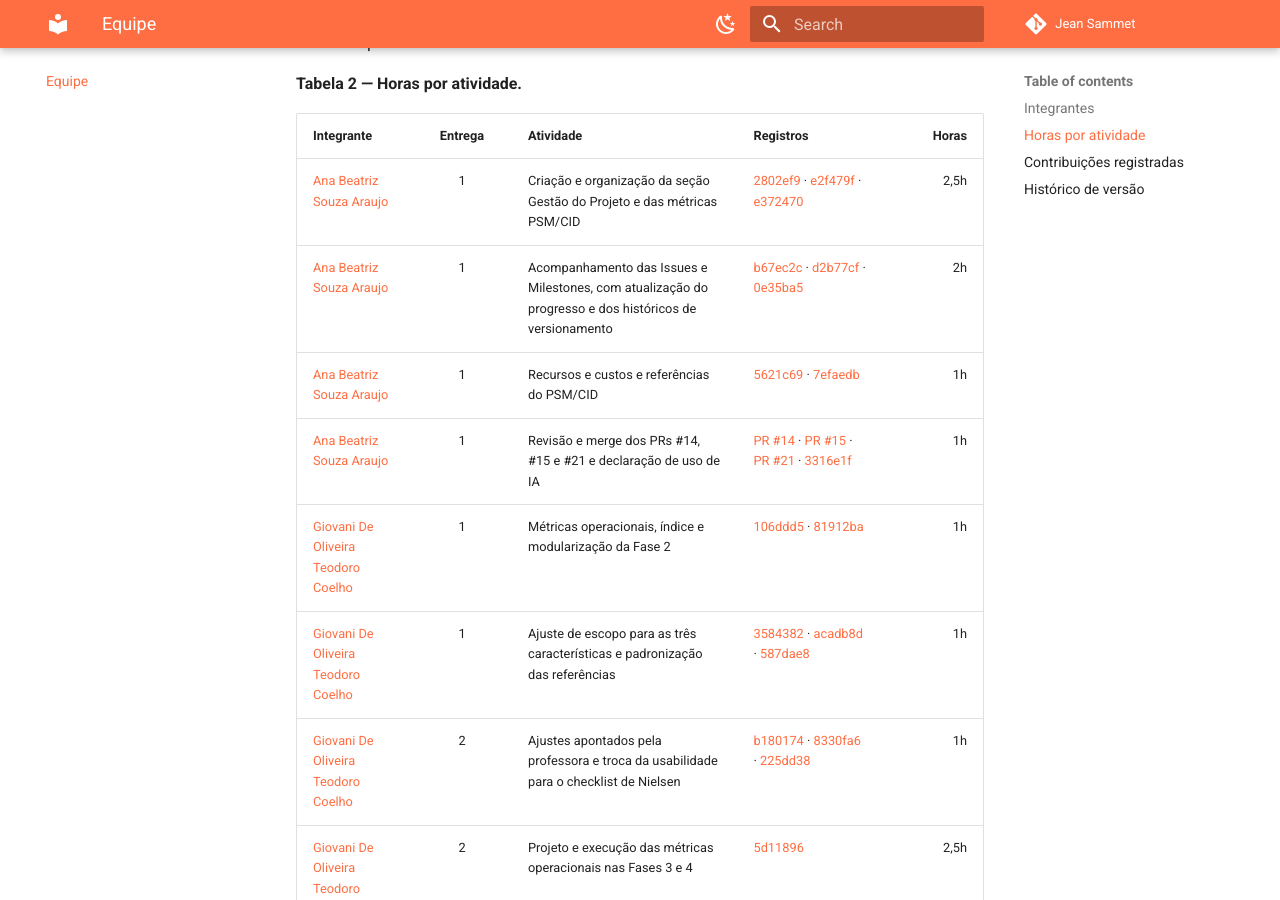
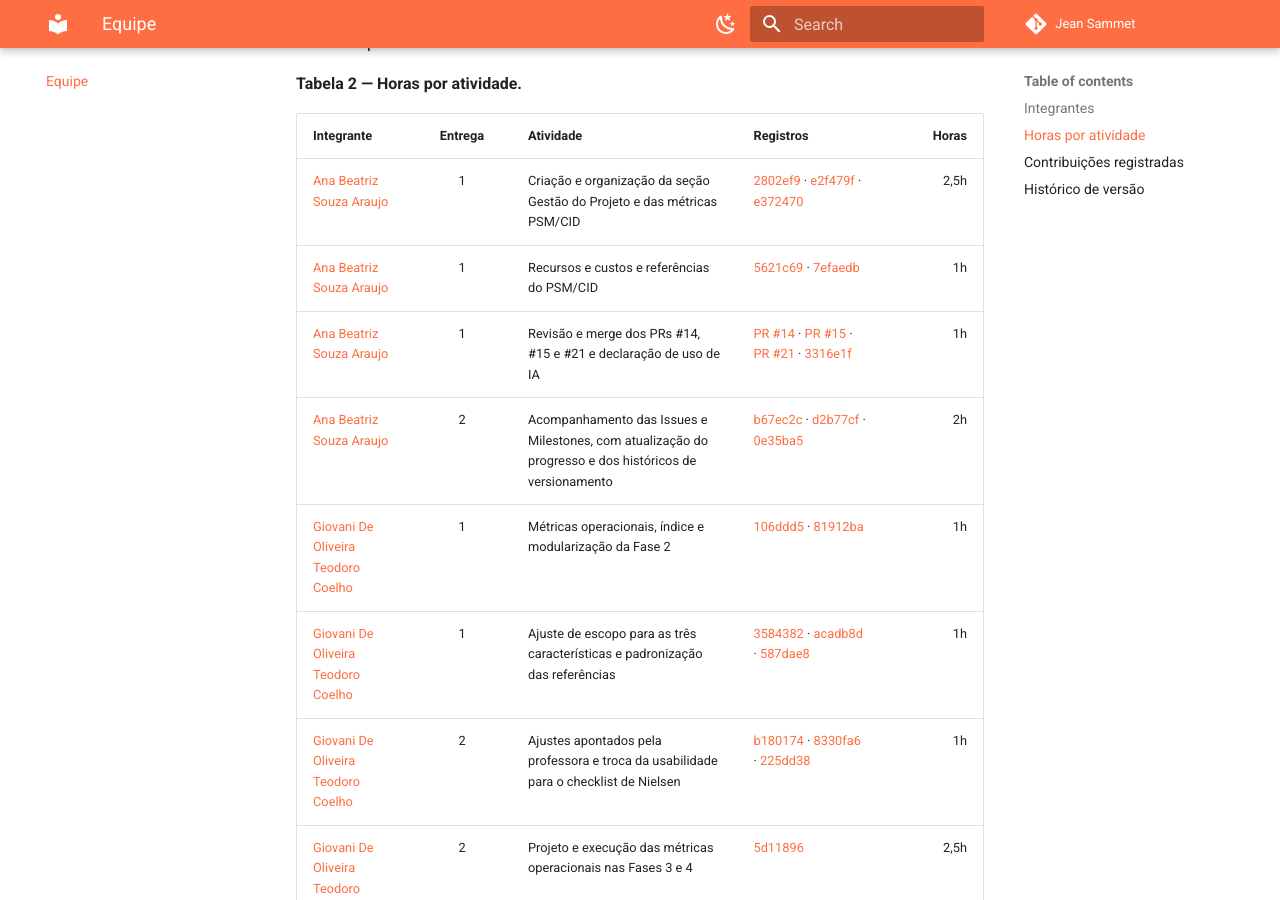
Before and after one commit to FCTE-Qualidade-de-Software-1/2026-2_T02_JEAN_SAMMET, an MkDocs documentation site: the page built from docs/equipe/equipe.md, in a window 1280 px wide and 900 px high, scrolled down 957 px. Built offline with MkDocs 1.6.1 and Material for MkDocs 9.7.7, drawn with Linux system fonts in a browser that asks for light colours; comment, search, counter and statistics services are not loaded.

Commit message:
Modificando trabalho de equipe
Co-authored-by: AnnaBeatrizAraujo ana.araujo4519@gmail.com

```diff
--- a/docs/equipe/equipe.md
+++ b/docs/equipe/equipe.md
@@ -25,9 +25,9 @@
 | Integrante | Entrega | Atividade | Registros | Horas |
 | --- | :---: | --- | --- | ---: |
 | [Ana Beatriz Souza Araujo](https://github.com/AnnaBeatrizAraujo) | 1 | Criação e organização da seção Gestão do Projeto e das métricas PSM/CID | [2802ef9](https://github.com/FCTE-Qualidade-de-Software-1/2026-2_T02_JEAN_SAMMET/commit/2802ef9469c1cff7f5ce41cc6c2f11972e9caac1) · [e2f479f](https://github.com/FCTE-Qualidade-de-Software-1/2026-2_T02_JEAN_SAMMET/commit/e2f479f359f3d6d70d4b4e3ddc55e29e50edb7d4) · [e372470](https://github.com/FCTE-Qualidade-de-Software-1/2026-2_T02_JEAN_SAMMET/commit/e372470367e2d110094e26eaac1220c5a3bd2fe9) | 2,5h |
-| [Ana Beatriz Souza Araujo](https://github.com/AnnaBeatrizAraujo) | 1 | Acompanhamento das Issues e Milestones, com atualização do progresso e dos históricos de versionamento | [b67ec2c](https://github.com/FCTE-Qualidade-de-Software-1/2026-2_T02_JEAN_SAMMET/commit/b67ec2c61c4df05d6c193b73a98f3b8eeaac7c32) · [d2b77cf](https://github.com/FCTE-Qualidade-de-Software-1/2026-2_T02_JEAN_SAMMET/commit/d2b77cf6bb91436494b004f225c771eed33ba46f) · [0e35ba5](https://github.com/FCTE-Qualidade-de-Software-1/2026-2_T02_JEAN_SAMMET/commit/0e35ba589c078941f61ef6b425882fe07b0e9dff) | 2h |
 | [Ana Beatriz Souza Araujo](https://github.com/AnnaBeatrizAraujo) | 1 | Recursos e custos e referências do PSM/CID | [5621c69](https://github.com/FCTE-Qualidade-de-Software-1/2026-2_T02_JEAN_SAMMET/commit/5621c69fca27b6b1175c4203285c143b59d17bd6) · [7efaedb](https://github.com/FCTE-Qualidade-de-Software-1/2026-2_T02_JEAN_SAMMET/commit/7efaedb29035657444b446b7e96f0a1200df0308) | 1h |
 | [Ana Beatriz Souza Araujo](https://github.com/AnnaBeatrizAraujo) | 1 | Revisão e merge dos PRs #14, #15 e #21 e declaração de uso de IA | [PR #14](https://github.com/FCTE-Qualidade-de-Software-1/2026-2_T02_JEAN_SAMMET/pull/14) · [PR #15](https://github.com/FCTE-Qualidade-de-Software-1/2026-2_T02_JEAN_SAMMET/pull/15) · [PR #21](https://github.com/FCTE-Qualidade-de-Software-1/2026-2_T02_JEAN_SAMMET/pull/21) · [3316e1f](https://github.com/FCTE-Qualidade-de-Software-1/2026-2_T02_JEAN_SAMMET/commit/3316e1f059c4d039606cb813ef5fa96c00d5d17e) | 1h |
+| [Ana Beatriz Souza Araujo](https://github.com/AnnaBeatrizAraujo) | 2 | Acompanhamento das Issues e Milestones, com atualização do progresso e dos históricos de versionamento | [b67ec2c](https://github.com/FCTE-Qualidade-de-Software-1/2026-2_T02_JEAN_SAMMET/commit/b67ec2c61c4df05d6c193b73a98f3b8eeaac7c32) · [d2b77cf](https://github.com/FCTE-Qualidade-de-Software-1/2026-2_T02_JEAN_SAMMET/commit/d2b77cf6bb91436494b004f225c771eed33ba46f) · [0e35ba5](https://github.com/FCTE-Qualidade-de-Software-1/2026-2_T02_JEAN_SAMMET/commit/0e35ba589c078941f61ef6b425882fe07b0e9dff) | 2h |
 | [Giovani De Oliveira Teodoro Coelho](https://github.com/Gotc2607) | 1 | Métricas operacionais, índice e modularização da Fase 2 | [106ddd5](https://github.com/FCTE-Qualidade-de-Software-1/2026-2_T02_JEAN_SAMMET/commit/106ddd54ca773213a62318d809bc06db010d8232) · [81912ba](https://github.com/FCTE-Qualidade-de-Software-1/2026-2_T02_JEAN_SAMMET/commit/81912bac5e02d7429e2d05446544ec9636891f5e) | 1h |
 | [Giovani De Oliveira Teodoro Coelho](https://github.com/Gotc2607) | 1 | Ajuste de escopo para as três características e padronização das referências | [3584382](https://github.com/FCTE-Qualidade-de-Software-1/2026-2_T02_JEAN_SAMMET/commit/3584382ccfb17e27db841b011ce415fa1503cbbc) · [acadb8d](https://github.com/FCTE-Qualidade-de-Software-1/2026-2_T02_JEAN_SAMMET/commit/acadb8d35fc2b2ca2b2eb6e0696db0ef1b2998dd) · [587dae8](https://github.com/FCTE-Qualidade-de-Software-1/2026-2_T02_JEAN_SAMMET/commit/587dae8d4288c9e64efe107a51cec96f66ebceed) | 1h |
 | [Giovani De Oliveira Teodoro Coelho](https://github.com/Gotc2607) | 2 | Ajustes apontados pela professora e troca da usabilidade para o checklist de Nielsen | [b180174](https://github.com/FCTE-Qualidade-de-Software-1/2026-2_T02_JEAN_SAMMET/commit/b180174ea772ca8c6bede50a8fb1c0de8a840450) · [8330fa6](https://github.com/FCTE-Qualidade-de-Software-1/2026-2_T02_JEAN_SAMMET/commit/8330fa6ce8a670d083d8718eada13606616f064c) · [225dd38](https://github.com/FCTE-Qualidade-de-Software-1/2026-2_T02_JEAN_SAMMET/commit/225dd388512bfe5abce293509601b6fd5ed49c29) | 1h |
```
